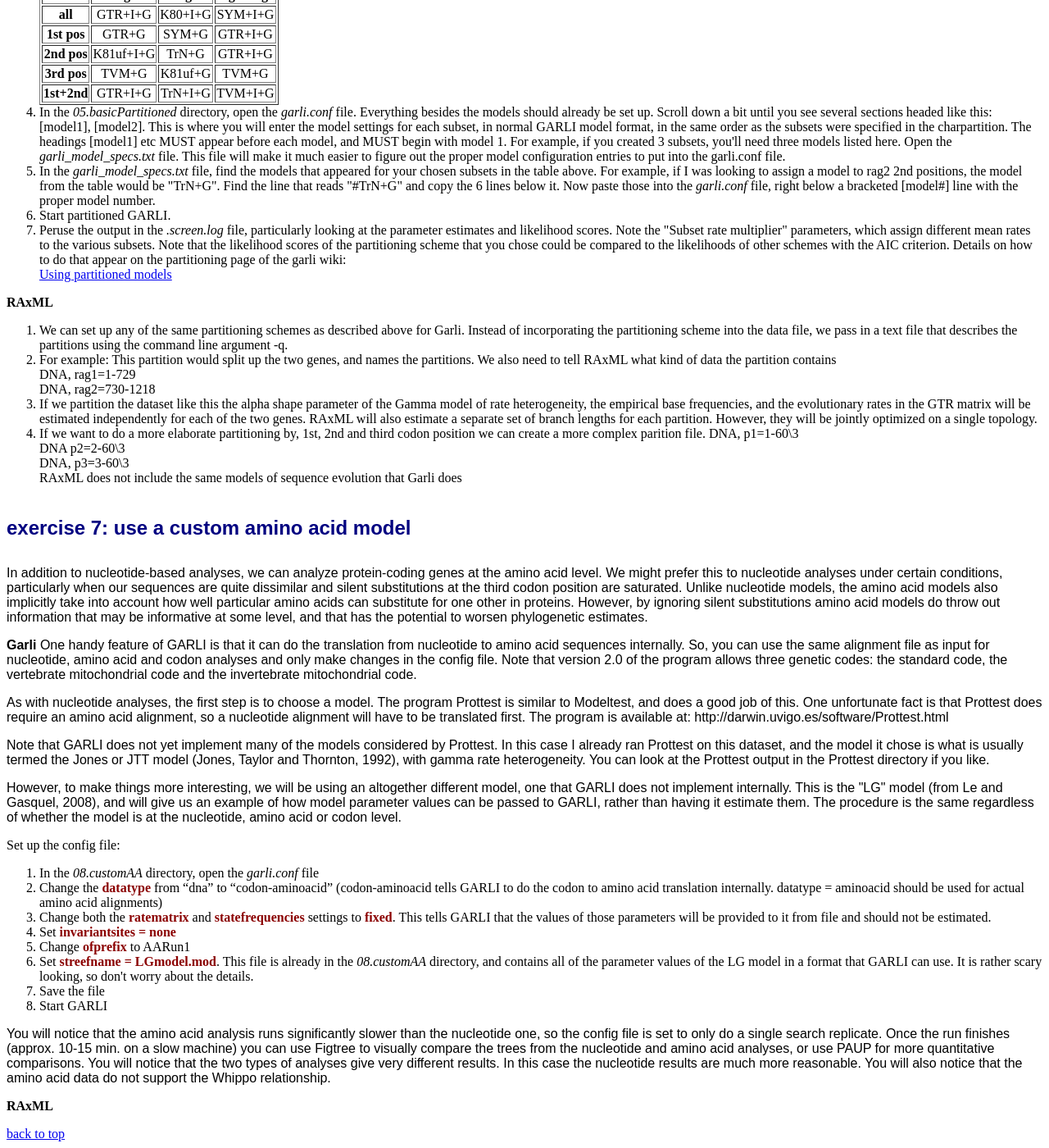
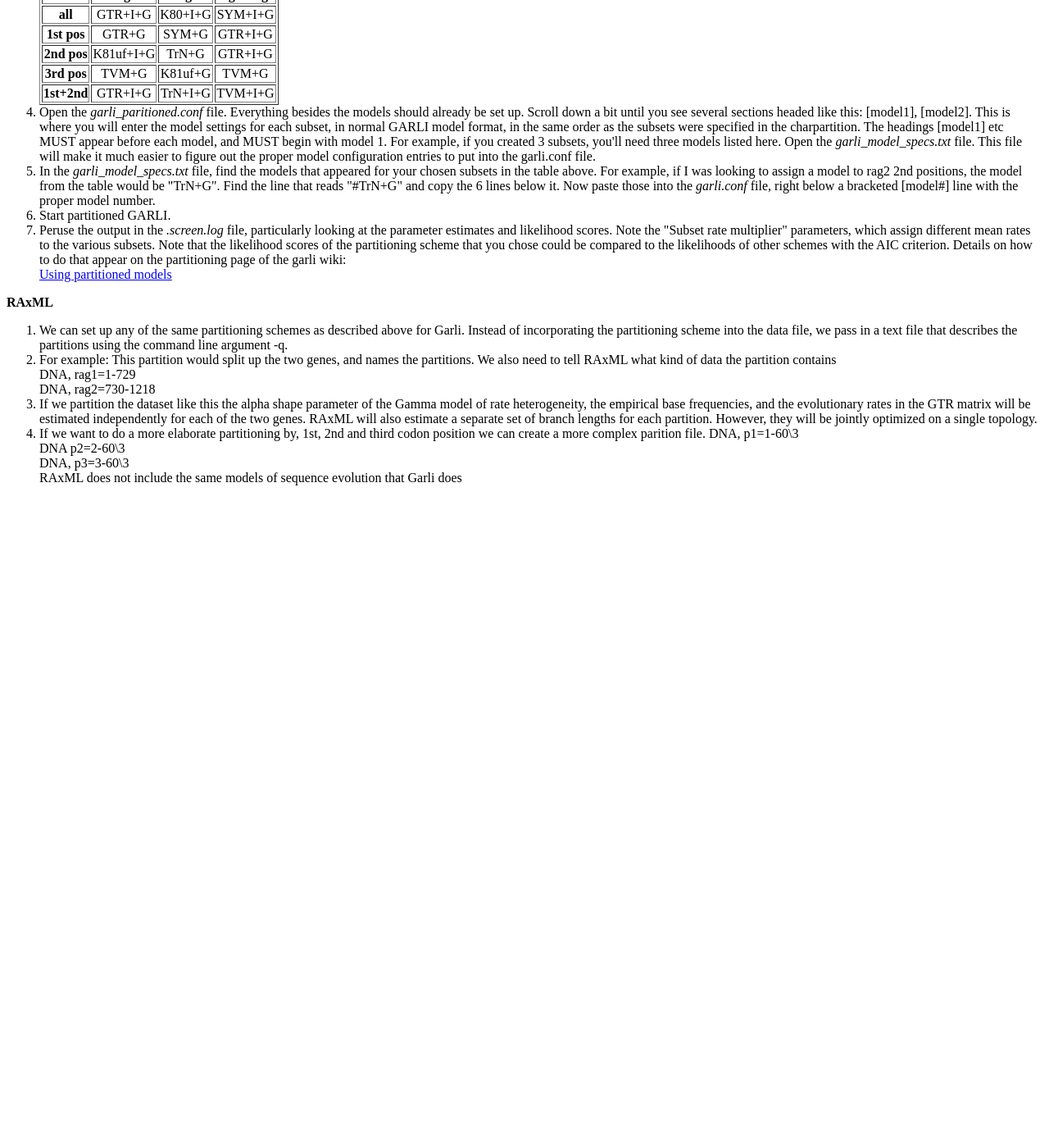
Before and after one commit to McTavishLab/mctavishlab.github.io, a Jekyll site: the page MLsearchLab.html, which Jekyll copies as it is, in a window 1280 px wide and 1400 px high, scrolled down 7258 px. Shown: the whole window at 82% size. Built offline with Jekyll 4.4.1, drawn with Linux system fonts in a browser that asks for light colours; after the commit the page ends 7866 px from its top, so only the background shows below that; some of the changed text lies outside the part shown.

Commit message:
fix headers

```diff
--- a/MLsearchLab.html
+++ b/MLsearchLab.html
@@ -50,9 +50,9 @@
 </li><li><a href="#exercise1">exercise 1: start and monitor basic nucleotide runs</a>
 </li><li><a href="#exercise2">exercise 2: inspect and compare the final results of a run</a>
 </li><li><a href="#exercise3">exercise 3: constrain a search</a>
-</li><li><a href="#exercise4">exercise 4: use a partitioned model</a>
-</li><li><a href="#exercise5">exercise 5: bootstrap analyses</a>
-</li><li><a href="#exercise6">exercise 6: use a custom amino acid model</a>
+</li><li><a href="#exercise4">exercise 4: bootstrap analyses</a>
+</li><li><a href="#exercise5">exercise 5: bootstrapping and ascertainment bias</a>
+</li><li><a href="#exercise6">exercise 6: use a partitioned model</a>
 <!--
 </li><li><a href="#exercise9">exercise 9: use a codon model</a>
 </li><li><a href="#exercise10">exercise 10: use gap (insertion-deletion) models</a>
@@ -512,7 +512,7 @@
 <td align="center">TVM+I+G</td>
 </tr>
 </table>
-</li><li>In the <span class="file">05.basicPartitioned</span> directory, open the <span class="file">garli.conf</span> file. Everything besides the models should already be set up. Scroll down a bit until you see several sections headed like this: [model1], [model2]. This is where you will enter the model settings for each subset, in normal GARLI model format, in the same order as the subsets were specified in the charpartition. The headings [model1] etc MUST appear before each model, and MUST begin with model 1. For example, if you created 3 subsets, you'll need three models listed here. Open the <span class="file">garli_model_specs.txt</span> file. This file will make it much easier to figure out the proper model configuration entries to put into the garli.conf file.
+</li><li>Open the <span class="file">garli_paritioned.conf</span> file. Everything besides the models should already be set up. Scroll down a bit until you see several sections headed like this: [model1], [model2]. This is where you will enter the model settings for each subset, in normal GARLI model format, in the same order as the subsets were specified in the charpartition. The headings [model1] etc MUST appear before each model, and MUST begin with model 1. For example, if you created 3 subsets, you'll need three models listed here. Open the <span class="file">garli_model_specs.txt</span> file. This file will make it much easier to figure out the proper model configuration entries to put into the garli.conf file.
 
 </li><li>In the <span class="file">garli_model_specs.txt</span> file, find the models that appeared for your chosen subsets in the table above. For example, if I was looking to assign a model to rag2 2nd positions, the model from the table would be "TrN+G". Find the line that reads "#TrN+G" and copy the 6 lines below it. Now paste those into the <span class="file">garli.conf</span> file, right below a bracketed [model#] line with the proper model number.
 </li><li>Start partitioned GARLI.
@@ -545,7 +545,7 @@
 </ol>
 
 
-
+<!--
 <h4 class="heading" id="exercise7">exercise 7: use a custom amino acid model</h4>
 
 
@@ -584,7 +584,7 @@
 
 </p>
 <div class="btop-wrap"><a href="#top" class="btop">back to top</a></div>
-<!--
+
 <h4 class="heading" id="exercise9">exercise 9: use a codon model</h4>
 </p><p>
 Codon-based analyses are very, very slow. We won't do a complete search here, but will set up a configuration file for one and start it to get a feel for the speed. We'll tell GARLI to use a model more or less equivalent to the Goldman-Yang 1994 model. </p>
```
